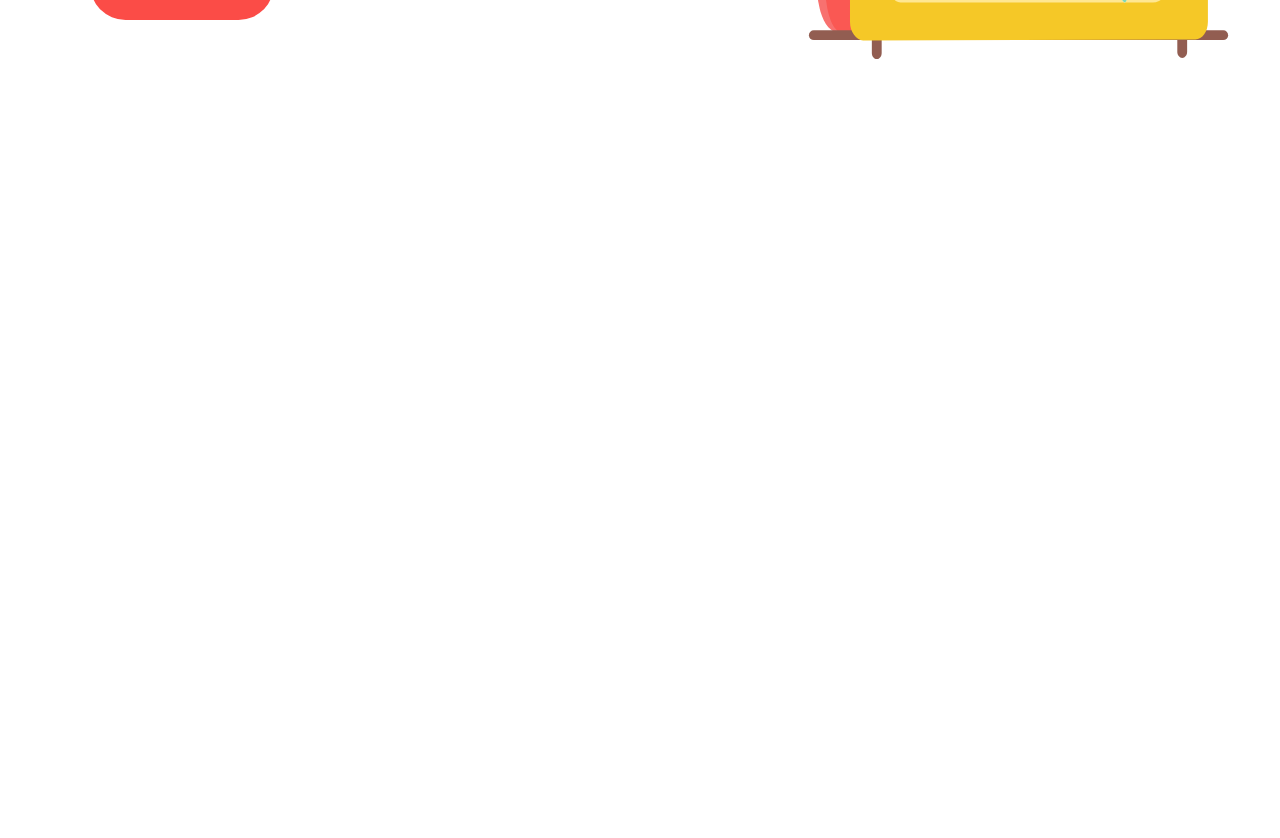
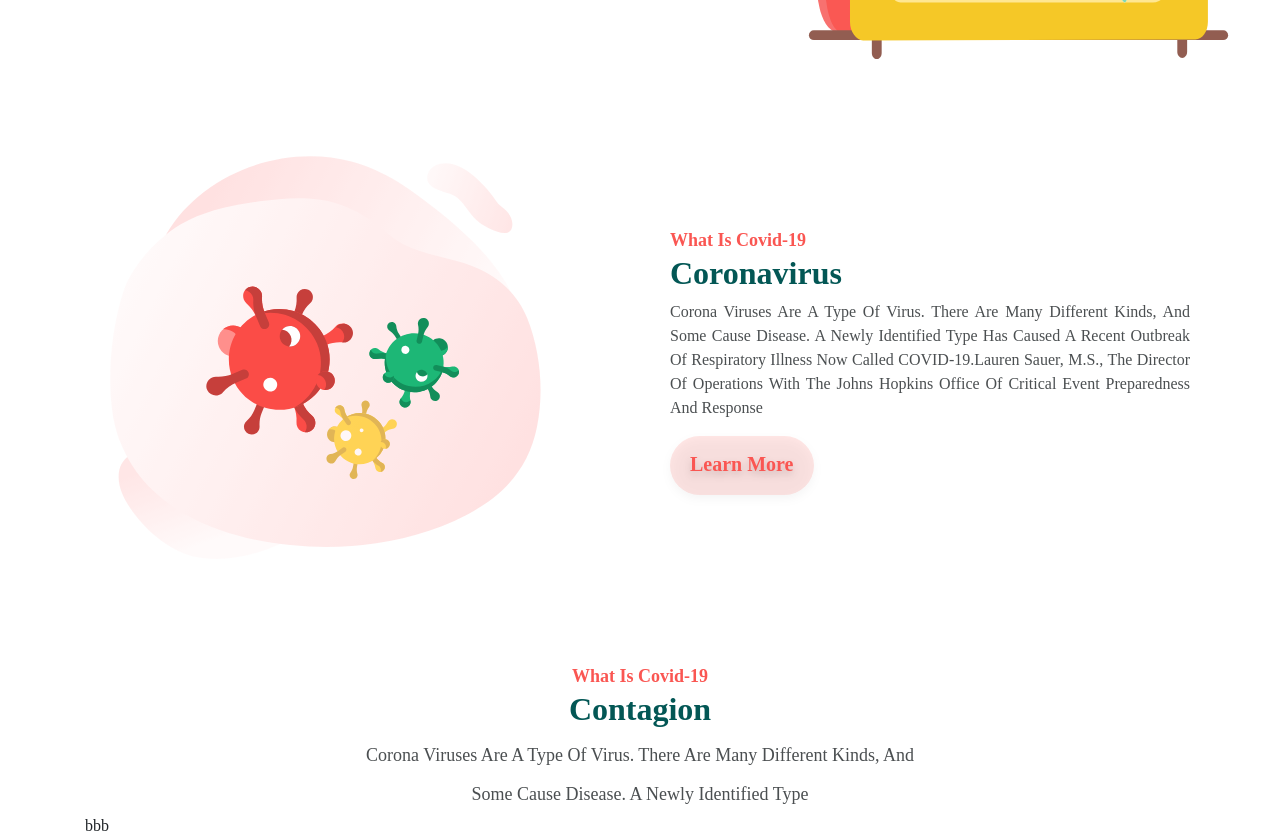
Before and after one commit to hamed0zabihi/covid-19-figma-to-bootstrap4-landingpage, a plain HTML site: page index.html in a window 1280 px wide. Shown: the part 501-1339 px from the top of the page. Before the commit the page ends 800 px from the top, so only its background shows below. Drawn offline with Linux system fonts and the light colour scheme.

Commit message:
:zap: start contagion section

```diff
--- a/css/style.css
+++ b/css/style.css
@@ -1,74 +1,80 @@
 /* add font */
 @font-face {
-    font-family: 'redhat';
-    src: url('../font/redhatdisplay/RedHatDisplay-VariableFont_wght.ttf') format('ttf');
+  font-family: "redhat";
+  src: url("../font/redhatdisplay/RedHatDisplay-VariableFont_wght.ttf")
+    format("ttf");
 }
 @font-face {
-    font-family: 'gelion';
-    src: url('../font/gelion/Gelion-Regular.ttf') format('ttf');
+  font-family: "gelion";
+  src: url("../font/gelion/Gelion-Regular.ttf") format("ttf");
 }
 /* body */
-  body{
+body {
   font-family: "gelion";
 }
 /* typography */
-  h1, h2, h3, h4, h5, h6 {
+h1,
+h2,
+h3,
+h4,
+h5,
+h6 {
   color: #035755;
   font-weight: 700;
   font-family: "gelion";
 }
 /* color */
-  :root{
-      --maincolor:#FA5652;
+:root {
+  --maincolor: #fa5652;
 }
-  .main-color{
-      color:#FA5652,
-
+.main-color {
+  color: #fa5652;
 }
 /* classes */
-  .navbar-nav .nav-link{  color:#035755;}
+.navbar-nav .nav-link {
+  color: #035755;
+}
 .navbar-nav li a {
   display: block;
   padding: 5px 80px;
-    color:#035755 !important;
+  color: #035755 !important;
 }
-  .nav-contact{border: 2px solid #FB4C47;
+.nav-contact {
+  border: 2px solid #fb4c47;
   box-sizing: border-box;
-    border-radius: 46px;max-width: 155px;
+  border-radius: 46px;
+  max-width: 155px;
 }
 .nav-contact .nav-link {
-        color:#FF383D !important;
-
+  color: #ff383d !important;
 }
-  .banner-content{
+.banner-content {
   max-width: 550px;
   margin-left: auto;
   margin-right: auto;
   padding-right: 15px;
   padding-left: 15px;
   text-align: left;
-      float:right;
+  float: right;
 }
-  .tagline{
-    color:var(--maincolor);
+.tagline {
+  color: var(--maincolor);
   font-family: "gelion";
-    font-size: 32px;
+  font-size: 26px;
   font-weight: bold;
 }
-  .pragraph-content{
-
-font-size: 24px;
+.pragraph-content {
+  font-size: 18px;
   line-height: 190%;
   text-transform: capitalize;
-color: #4B4F51;
+  color: #4b4f51;
   padding-top: 15px;
   text-align: justify;
-
 }
-.btn-banner{
+.btn-banner {
   min-width: 170px;
   padding: 20px 25px;
-     background-color: #FB4C47;
+  background-color: #fb4c47;
   border-radius: 65px;
   /* Let Us Help */
   font-family: "gelion";
@@ -77,8 +83,62 @@ text-align: justify;
   font-size: 24px;
   line-height: 29px;
   text-transform: capitalize;
+}
+.btn-banner a {
+  color: #ffffff;
+}
 
+.about-us-content {
+  max-width: 550px;
+  margin-left: auto;
+  margin-right: auto;
+  padding-right: 15px;
+  padding-left: 15px;
+  text-align: left;
+  float: left;
 }
-.btn-banner a{
-    color: #FFFFFF;
+.tagline-title {
+  color: var(--maincolor);
+  font-family: "gelion";
+  font-weight: bold;
+  font-size: 18px;
 }
+.paragraph-content-about-us {
+  text-align: justify;
+  text-transform: capitalize;
+
+  color: #4b4f51;
+}
+.btn-about-us {
+  min-width: 120px;
+  padding: 14px 19px;
+  background-color: rgba(250, 86, 82, 0.15);
+  border-radius: 65px;
+
+  font-family: "gelion";
+  font-style: normal;
+  font-weight: bold;
+  font-size: 18px;
+  line-height: 29px;
+  text-transform: capitalize;
+  filter: drop-shadow(0px 4px 4px rgba(0, 0, 0, 0.25));
+}
+.btn-about-us a {
+  color: var(--maincolor);
+  font-size: 20px;
+  line-height: 24px;
+  text-transform: capitalize;
+  color: #fa5652;
+}
+.contagion-paragraph {
+  max-width: 570px;
+  font-family: "Gelion";
+  font-style: normal;
+  font-weight: normal;
+  font-size: 18px;
+  line-height: 39px;
+  text-align: center;
+  text-transform: capitalize;
+  color: #4b4f51;
+  margin: auto;
+}
--- a/index.html
+++ b/index.html
@@ -1,13 +1,12 @@
 <!DOCTYPE html>
 <html lang="en">
-
   <head>
-    <meta charset="UTF-8">
-    <meta http-equiv="X-UA-Compatible" content="IE=edge">
-    <meta name="viewport" content="width=device-width, initial-scale=1.0">
-    <link rel="stylesheet" href="css/bootstrap-reboot.min.css">
-    <link rel="stylesheet" href="css/bootstrap.min.css">
-    <link rel="stylesheet" href="css/style.css">
+    <meta charset="UTF-8" />
+    <meta http-equiv="X-UA-Compatible" content="IE=edge" />
+    <meta name="viewport" content="width=device-width, initial-scale=1.0" />
+    <link rel="stylesheet" href="css/bootstrap-reboot.min.css" />
+    <link rel="stylesheet" href="css/bootstrap.min.css" />
+    <link rel="stylesheet" href="css/style.css" />
     <title>landing page covid-19</title>
   </head>
 
@@ -17,10 +16,17 @@
         <!--Navbar -->
         <nav class="navbar navbar-expand-lg navbar-light">
           <a class="navbar-brand" href="#">
-                    <img src="img/slider/logo.svg" class="img-fluid" alt="logo">
+            <img src="img/slider/logo.svg" class="img-fluid" alt="logo" />
           </a>
-                <button class="navbar-toggler" type="button" data-toggle="collapse" data-target="#navbarNavDropdown"
-                    aria-controls="navbarNavDropdown" aria-expanded="false" aria-label="Toggle navigation">
+          <button
+            class="navbar-toggler"
+            type="button"
+            data-toggle="collapse"
+            data-target="#navbarNavDropdown"
+            aria-controls="navbarNavDropdown"
+            aria-expanded="false"
+            aria-label="Toggle navigation"
+          >
             <span class="navbar-toggler-icon"></span>
           </button>
           <div class="collapse navbar-collapse" id="navbarNavDropdown">
@@ -50,33 +56,73 @@
       <div class="container-fluid">
         <div class="row align-items-center">
           <div class="col-md-6 order-1 order-md-0">
-                    <div class="banner-content ">
+            <div class="banner-content">
               <span class="tagline">Covid-19 alert</span>
-                        <h1>
-                            Stay At Home Quarantine
-                            To Stop Corona Virus</h1>
+              <h1>Stay At Home Quarantine To Stop Corona Virus</h1>
               <p class="pragraph-content">
-                            There is no specific medicine to prevent or treat coronavirus disease (COVID-19). People may
-                            need supportive care to .
+                There is no specific medicine to prevent or treat coronavirus
+                disease (COVID-19). People may need supportive care to .
               </p>
-                        <button type="button" class="btn btn-banner"><a href="#"> Lets us Help</a> </button>
+              <button type="button" class="btn btn-banner">
+                <a href="#"> Lets us Help</a>
+              </button>
             </div>
           </div>
           <div class="col-md-6 order-0 order-md-1">
             <div>
-                        <img src="img/slider/img-slider.svg" class="img-fluid" alt="banner">
+              <img
+                src="img/slider/img-slider.svg"
+                class="img-fluid"
+                alt="banner"
+              />
             </div>
           </div>
         </div>
       </div>
     </section>
     <section id="about-us">
-
-
+      <div class="container-fluid">
+        <div class="row align-items-center">
+          <div class="col-md-6">
+            <img src="img/aboutus.svg" class="img-fluid" alt="about-us" />
+          </div>
+          <div class="col-md-6">
+            <div class="about-us-content">
+              <span class="tagline-title">What Is Covid-19</span>
+              <h2 class="about-us-title">Coronavirus</h2>
+              <p class="paragraph-content-about-us">
+                Corona viruses are a type of virus. There are many different
+                kinds, and some cause disease. A newly identified type has
+                caused a recent outbreak of respiratory illness now called
+                COVID-19.Lauren Sauer, M.S., the director of operations with the
+                Johns Hopkins Office of Critical Event Preparedness and Response
+              </p>
+              <button type="button" class="btn btn-about-us">
+                <a href="#"> learn more</a>
+              </button>
+            </div>
+          </div>
+        </div>
+      </div>
+    </section>
+    <section id="contgion">
+      <div class="container">
+        <div class="row align-items-center">
+          <div class="col-md-12">
+            <div class="justify-content-center text-center">
+              <span class="tagline-title">What Is Covid-19</span>
+              <h2 class="about-us-title">Contagion</h2>
+              <p class="contagion-paragraph">
+                Corona viruses are a type of virus. There are many different
+                kinds, and some cause disease. A newly identified type
+              </p>
+            </div>
+          </div>
+          <div class="col-md-12">bbb</div>
+        </div>
+      </div>
     </section>
   </body>
   <script src="js/jquery-3.6.0.min.js"></script>
   <script src="js/bootstrap.min.js"></script>
-
-
 </html>
```
Lines whose indentation alone changed are shown as unchanged.
